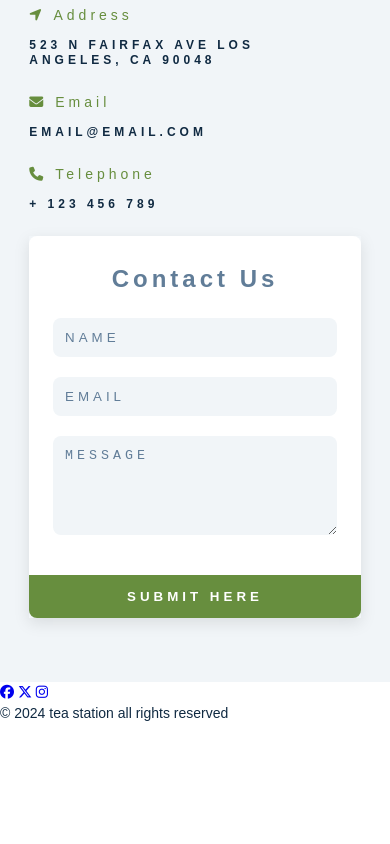
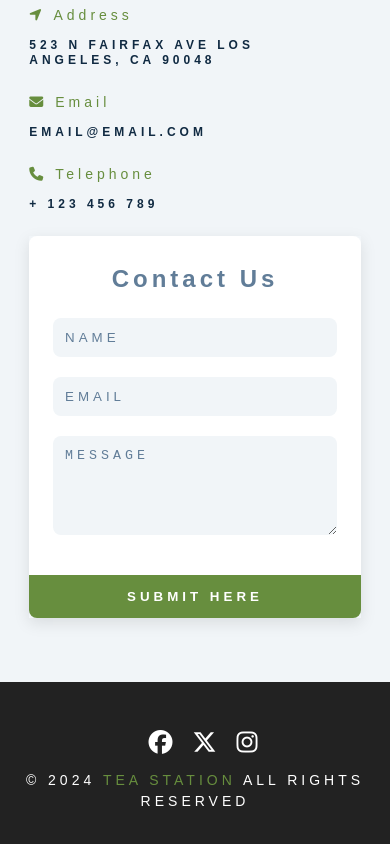
Before and after one commit to RachadHelal/Redo-Tea-Station-Project-Using-Grid, a plain HTML site: page index.html in a window 390 px wide. Shown: the part 5849-6693 px from the top of the page. Before the commit the page ends 6593 px from the top, so only its background shows below. Drawn offline with Linux system fonts and the light colour scheme.

Commit message:
fixed responsivness for entier website

```diff
--- a/styles.css
+++ b/styles.css
@@ -278,7 +278,7 @@ Info section
   }
 
   .info-card {
-    padding: 3rem 2.2rem;
+    padding: 3rem 0;
   }
 
   .info-card p {
@@ -734,3 +734,38 @@ textarea {
     font-size: 1rem;
   }
 }
+
+/*
+===============
+Footer
+===============
+*/
+
+.footer-container {
+  background: #222222;
+  color: var(--clr-white);
+  text-align: center;
+  padding: 3rem 0.5rem 2rem 0.5rem;
+}
+
+.footer-icon {
+  margin-bottom: 1rem;
+  font-size: 1.5rem;
+  padding-left: 1rem;
+  transition: var(--transition);
+  color: var(--clr-white);
+}
+
+.footer-icon:hover {
+  color: var(--clr-primary);
+}
+
+.footer-container p {
+  text-transform: uppercase;
+  font-family: var(--ff-primary);
+  letter-spacing: var(--spacing);
+}
+
+.footer-tea {
+  color: var(--clr-primary);
+}
```
